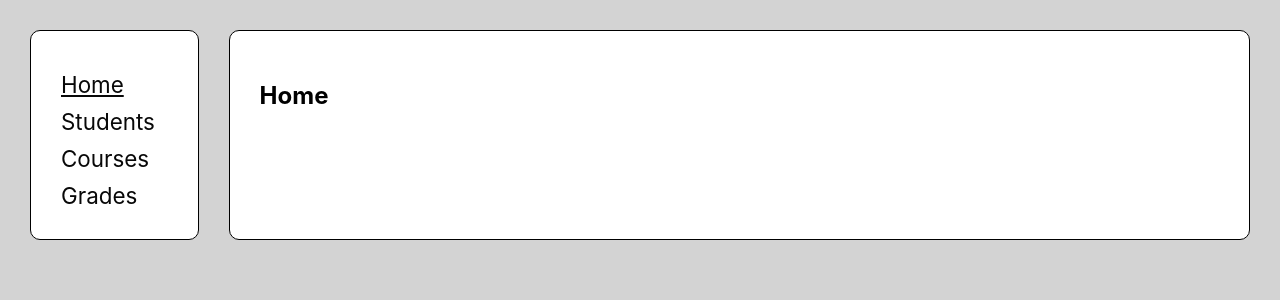
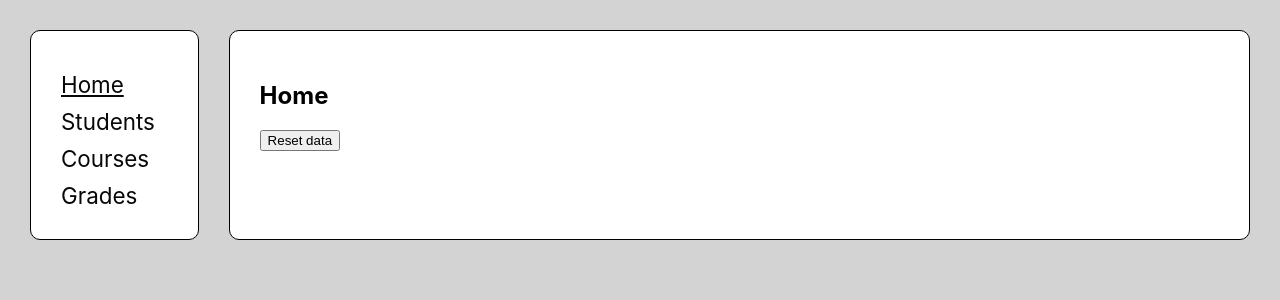
Before and after one commit to thomasInes/shyftlabs-test, a React (Create React App) app: page / in a window 1280 px wide. Shown: the top 300 px of the page. Built offline with nearby package versions, Linux system fonts and the light colour scheme; the HTML template or start-up script is replaced by a standard one.

Commit message:
add reset data feat

```diff
--- a/src/components/pages/Home.jsx
+++ b/src/components/pages/Home.jsx
@@ -1,5 +1,21 @@
 import React from 'react';
+import { NotificationContainer, NotificationManager } from 'react-notifications';
 
-const Home = () => <h2>Home</h2>;
+const Home = () => {
+  const handleResetData = () => {
+    window.localStorage.setItem('students', '[]');
+    window.localStorage.setItem('courses', '[]');
+    window.localStorage.setItem('results', '[]');
+    NotificationManager.success('Data erased successfully');
+  };
+
+  return (
+    <>
+      <h2>Home</h2>
+      <button type="button" onClick={handleResetData}>Reset data</button>
+      <NotificationContainer />
+    </>
+  );
+};
 
 export default Home;
```
